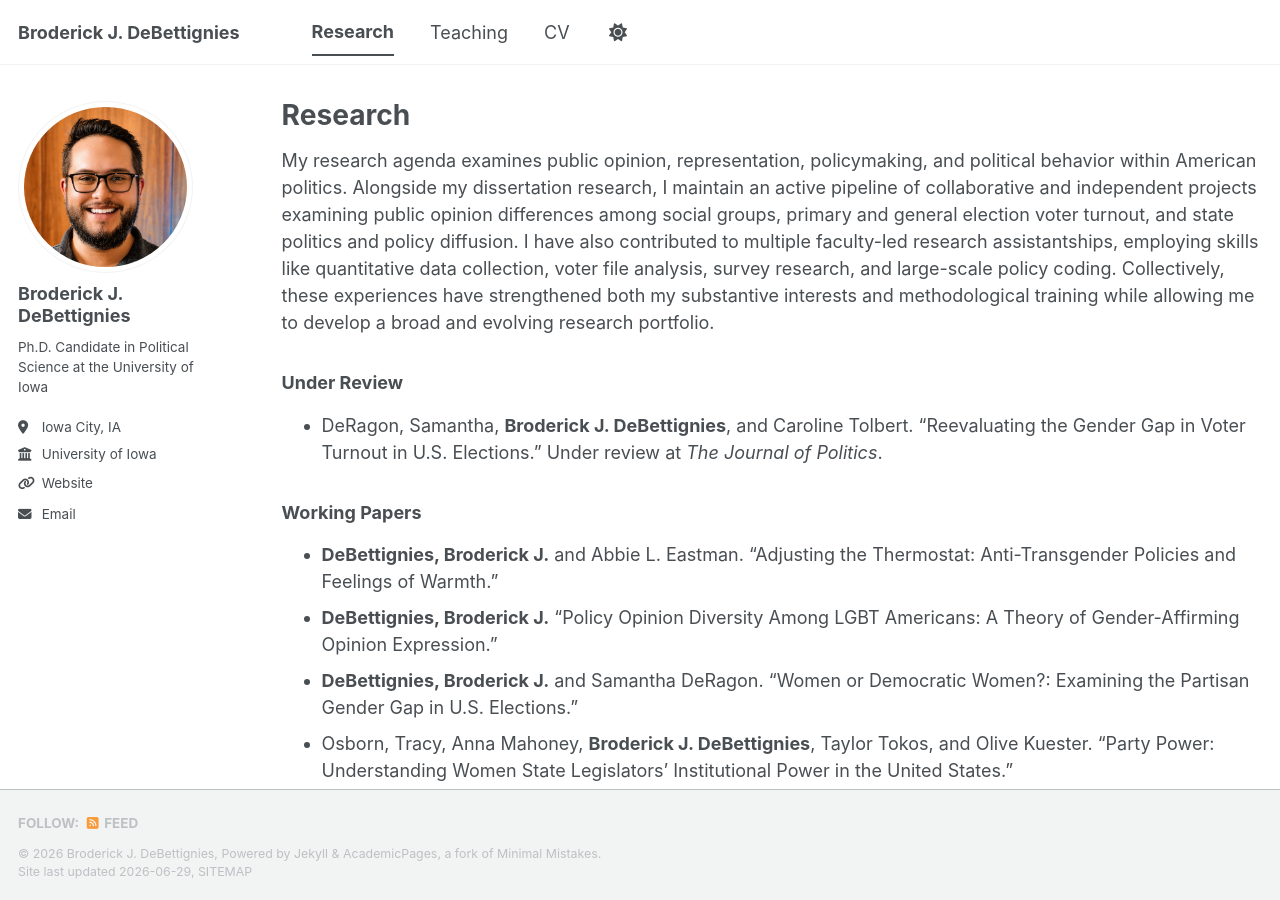
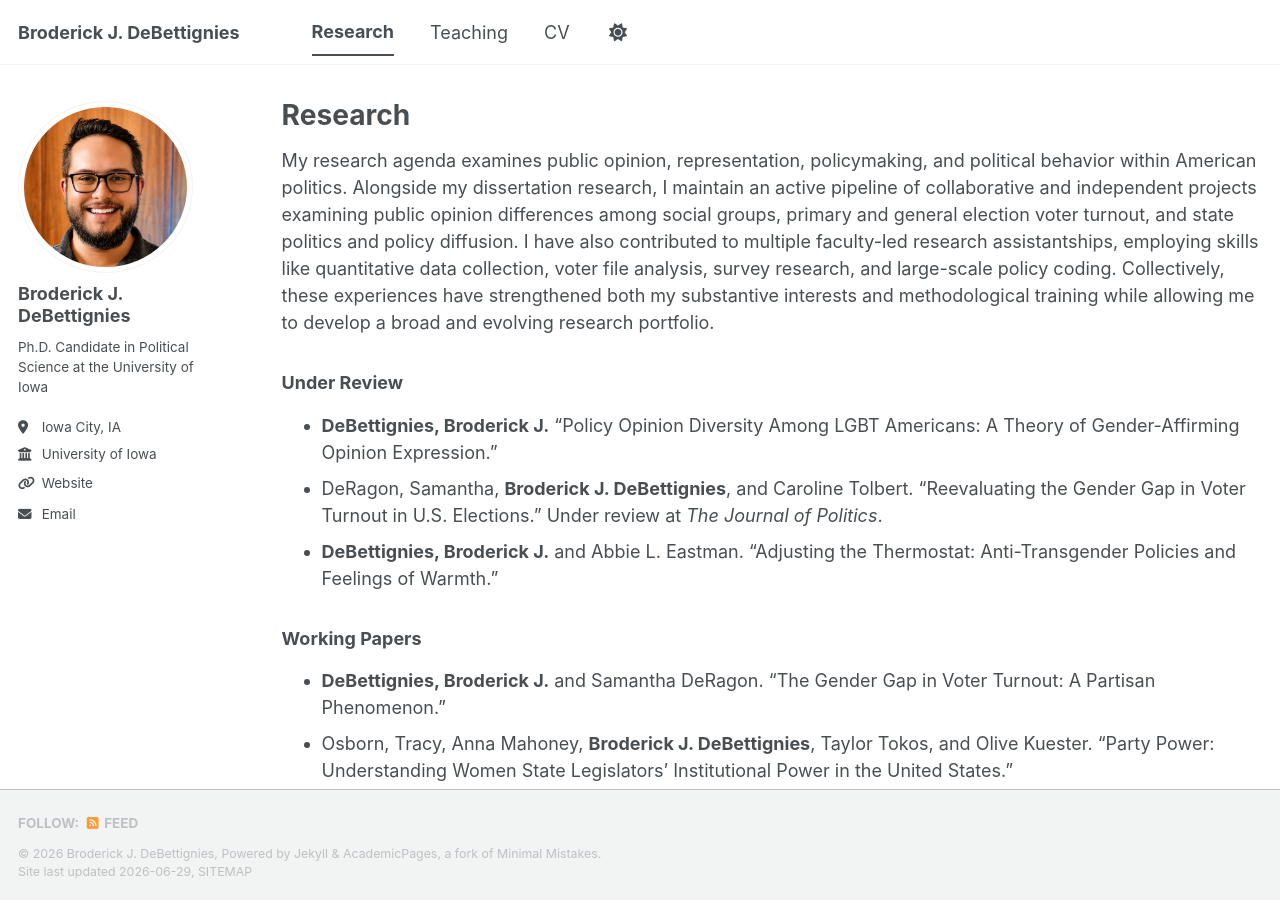
Before and after one commit to brodydebettignies/brodydebettignies.github.io, a Jekyll site: the page built from _pages/publications.html, in a window 1280 px wide and 900 px high. Built offline with Jekyll 4.4.1, drawn with Linux system fonts in a browser that asks for light colours; a script bundle is joined from its source files by our own code; library files that are not in the unit come from our copies.

Commit message:
Update publications.html

```diff
--- a/_pages/publications.html
+++ b/_pages/publications.html
@@ -12,15 +12,16 @@ My research agenda examines public opinion, representation, policymaking, and po
 <h3>Under Review</h3>
 
 <ul>
+<li><strong>DeBettignies, Broderick J.</strong> “Policy Opinion Diversity Among LGBT Americans: A Theory of Gender-Affirming Opinion Expression.”</li>
 <li>DeRagon, Samantha, <strong>Broderick J. DeBettignies</strong>, and Caroline Tolbert. “Reevaluating the Gender Gap in Voter Turnout in U.S. Elections.” Under review at <em>The Journal of Politics</em>.</li>
+<li><strong>DeBettignies, Broderick J.</strong> and Abbie L. Eastman. “Adjusting the Thermostat: Anti-Transgender Policies and Feelings of Warmth.”</li>
+
 </ul>
 
 <h3>Working Papers</h3>
 
 <ul>
-<li><strong>DeBettignies, Broderick J.</strong> and Abbie L. Eastman. “Adjusting the Thermostat: Anti-Transgender Policies and Feelings of Warmth.”</li>
-<li><strong>DeBettignies, Broderick J.</strong> “Policy Opinion Diversity Among LGBT Americans: A Theory of Gender-Affirming Opinion Expression.”</li>
-<li><strong>DeBettignies, Broderick J.</strong> and Samantha DeRagon. “Women or Democratic Women?: Examining the Partisan Gender Gap in U.S. Elections.”</li>
+<li><strong>DeBettignies, Broderick J.</strong> and Samantha DeRagon. “The Gender Gap in Voter Turnout: A Partisan Phenomenon.”</li>
 <li>Osborn, Tracy, Anna Mahoney, <strong>Broderick J. DeBettignies</strong>, Taylor Tokos, and Olive Kuester. “Party Power: Understanding Women State Legislators’ Institutional Power in the United States.”</li>
 <li>Boatright, Robert G., Caroline Tolbert, and <strong>Broderick J. DeBettignies</strong>. “Who are the New Republican Voters? Measuring Change in New Primary Voters, 2022 and 2024.”</li>
 </ul>
```
